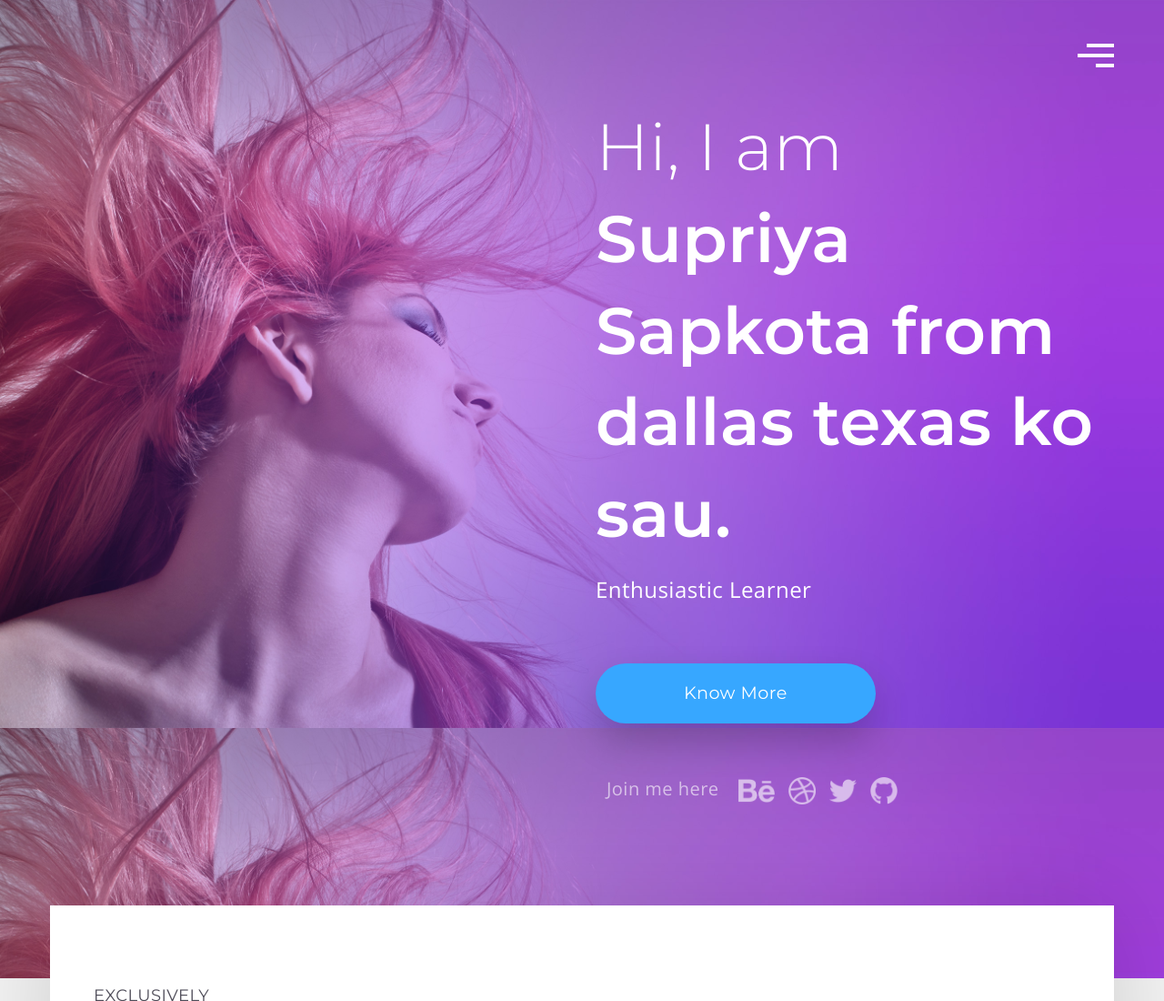
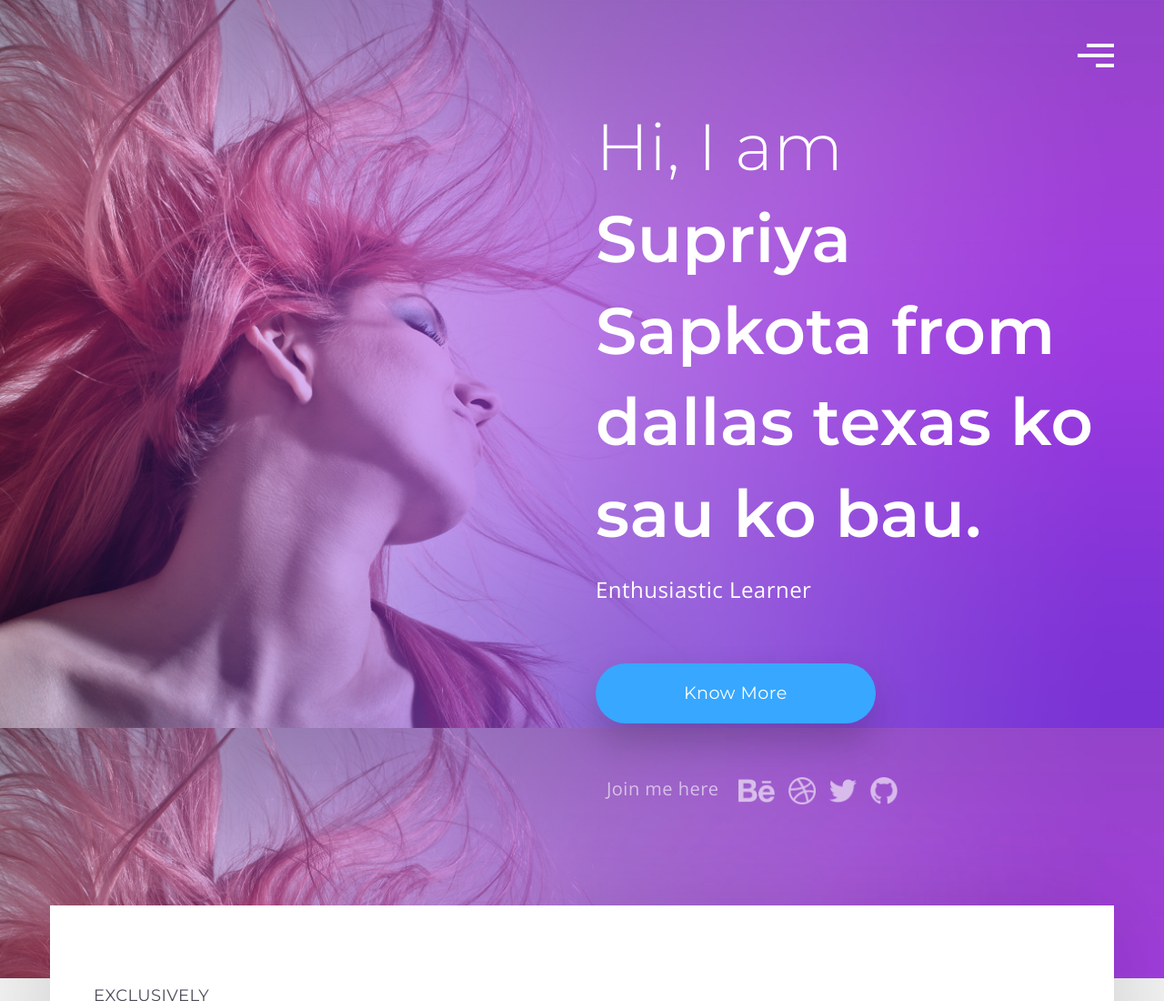
Before and after one commit to supriyasapkota/portfoliowebsite, a plain HTML site: page index.html in a window 1280 px wide. Shown: the top 1100 px of the page at 91% size. Drawn offline with nearby package versions, Linux system fonts and the light colour scheme; a script that the page names is missing.

Commit message:
sau ko bau

```diff
--- a/index.html
+++ b/index.html
@@ -15,14 +15,6 @@
 
   <!-- Google Font -->
   <link href="https://fonts.googleapis.com/css?family=Montserrat:300,400,500,600,700|Open+Sans:300,400,700" rel="stylesheet">
-
-
-  <!-- HTML5 shim and Respond.js for IE8 support of HTML5 elements and media queries -->
-  <!-- WARNING: Respond.js doesn't work if you view the page via file:// -->
-    <!--[if lt IE 9]>
-      <script src="https://oss.maxcdn.com/html5shiv/3.7.2/html5shiv.min.js"></script>
-      <script src="https://oss.maxcdn.com/respond/1.4.2/respond.min.js"></script>
-      <![endif]-->
     </head>
     <body>
       <header class="hero">
@@ -50,7 +42,7 @@
               </nav>
               <!-- <a href="#" class="menu"><img src="assets/menu.png"></a> -->
               <div class="hero-text">
-                <h1><span>Hi, I am</span><br>Supriya Sapkota from dallas texas ko sau.</h1>
+                <h1><span>Hi, I am</span><br>Supriya Sapkota from dallas texas ko sau ko bau.</h1>
                 <h3>Enthusiastic Learner </h3>
                 <a href="#" class="btn btn-lg btn-primary">Know More</a>
                 <ul class="social-links">
```
